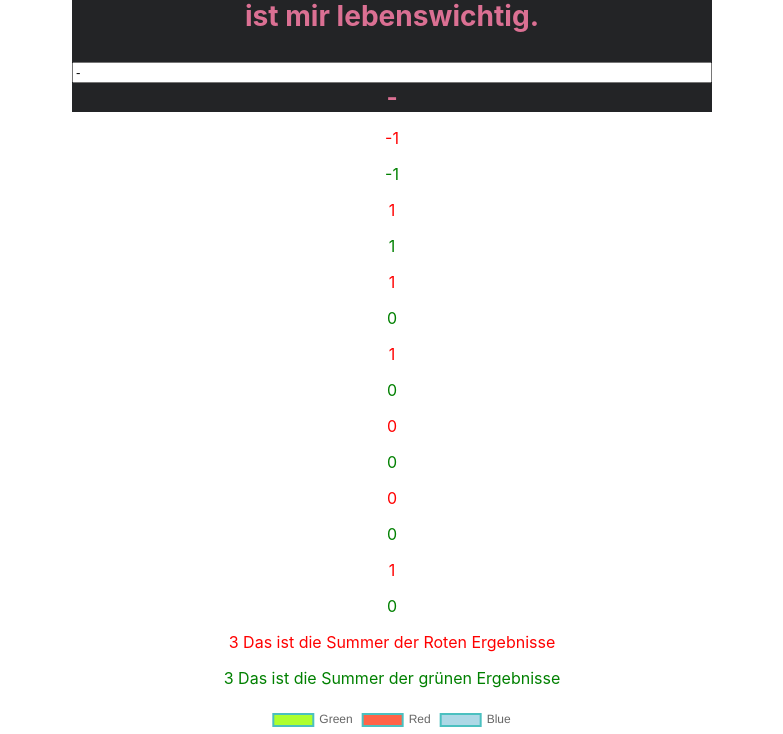
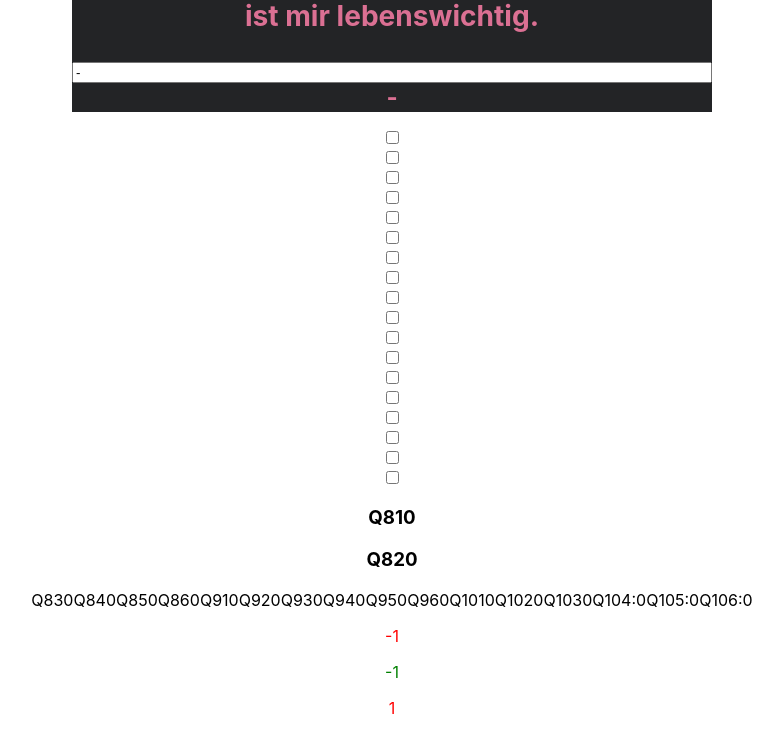
Before and after one commit to jbaltres/struktogram, a React (Create React App) app: page / in a window 1280 px wide. Shown: the part 5245-5979 px from the top of the page, without its empty margins (248-1031 px from the left). Built offline with nearby package versions, Linux system fonts and the light colour scheme.

Commit message:
add the basic function of checkboxes

```diff
--- a/src/components/HelloWorld.js
+++ b/src/components/HelloWorld.js
@@ -19,6 +19,7 @@ import ObjectCalculator7 from "../components/ObjectCalculator7";
 import styled from "styled-components"
 
 import PieChart from './Charts';
+import Checkbox from "../components/Q8to10";
 
 export default function HelloWorld() {
 
@@ -43,6 +44,24 @@ export default function HelloWorld() {
   const [posNum19, setPosNum19] = useState("0");
   const [posNum20, setPosNum20] = useState("+");
   const [posNum21, setPosNum21] = useState("-");
+  const [checked22,setChecked22] = useState(false);
+  const [checked23,setChecked23] = useState(false);
+  const [checked24,setChecked24] = useState(false);
+  const [checked25,setChecked25] = useState(false);
+  const [checked26,setChecked26] = useState(false);
+  const [checked27,setChecked27] = useState(false);
+  const [checked28,setChecked28] = useState(false);
+  const [checked29,setChecked29] = useState(false);
+  const [checked30,setChecked30] = useState(false);
+  const [checked31,setChecked31] = useState(false);
+  const [checked32,setChecked32] = useState(false);
+  const [checked33,setChecked33] = useState(false);
+  const [checked34,setChecked34] = useState(false);
+  const [checked35,setChecked35] = useState(false);
+  const [checked36,setChecked36] = useState(false);
+  const [checked37,setChecked37] = useState(false);
+  const [checked38,setChecked38] = useState(false);
+  const [checked39,setChecked39] = useState(false);
 
   const roteErgebnisse = {
     color: 'red'}
@@ -192,8 +211,34 @@ export default function HelloWorld() {
   console.log(ergebnisRot)
   console.log(ergebnisGruen)
 
-  // -------------------Styling----------------------------------------------------------------
+  // -------------------Question 8----------------------------------------------------------------
 
+  const inputfieldvalue22 = checked22 ? 1 : 0;
+  const inputfieldvalue23 = checked23 ? 2 : 0;
+  const inputfieldvalue24 = checked24 ? 3 : 0;
+  const inputfieldvalue25 = checked25 ? 4 : 0;
+  const inputfieldvalue26 = checked26 ? 5 : 0;
+  const inputfieldvalue27 = checked27 ? 6 : 0;
+
+  // -------------------Question 9----------------------------------------------------------------
+
+  const inputfieldvalue28 = checked28 ? 7 : 0;
+  const inputfieldvalue29 = checked29 ? 8 : 0;
+  const inputfieldvalue30 = checked30 ? 52 : 0;
+  const inputfieldvalue31 = checked31 ? 102 : 0;
+  const inputfieldvalue32 = checked32 ? 202 : 0;
+  const inputfieldvalue33 = checked33 ? 402 : 0;
+
+  // -------------------Question 10----------------------------------------------------------------
+
+  const inputfieldvalue34 = checked34 ? 13 : 0;
+  const inputfieldvalue35 = checked35 ? 33: 0;
+  const inputfieldvalue36 = checked36 ? 53 : 0;
+  const inputfieldvalue37 = checked37 ? 103: 0;
+  const inputfieldvalue38 = checked38 ? 203: 0;
+  const inputfieldvalue39 = checked39 ? 403 : 0;
+
+// -------------------Styling----------------------------------------------------------------
   // Styling Box
 
   const Box = styled.h1`
@@ -318,6 +363,42 @@ const QuestionHead = styled.section`
       setPosNum21={setPosNum21}
   />
   </Box>
+  <Checkbox checked={checked22} setChecked={setChecked22} inputfieldvalue={inputfieldvalue22} />
+  <Checkbox checked={checked23} setChecked={setChecked23} inputfieldvalue={inputfieldvalue23} />
+  <Checkbox checked={checked24} setChecked={setChecked24} inputfieldvalue={inputfieldvalue24} />
+  <Checkbox checked={checked25} setChecked={setChecked25} inputfieldvalue={inputfieldvalue25} />
+  <Checkbox checked={checked26} setChecked={setChecked26} inputfieldvalue={inputfieldvalue26} />
+  <Checkbox checked={checked27} setChecked={setChecked27} inputfieldvalue={inputfieldvalue27} />
+  <Checkbox checked={checked28} setChecked={setChecked28} inputfieldvalue={inputfieldvalue28} />
+  <Checkbox checked={checked29} setChecked={setChecked29} inputfieldvalue={inputfieldvalue29} />
+  <Checkbox checked={checked30} setChecked={setChecked30} inputfieldvalue={inputfieldvalue30} />
+  <Checkbox checked={checked31} setChecked={setChecked31} inputfieldvalue={inputfieldvalue31} />
+  <Checkbox checked={checked32} setChecked={setChecked32} inputfieldvalue={inputfieldvalue32} />
+  <Checkbox checked={checked33} setChecked={setChecked33} inputfieldvalue={inputfieldvalue33} />
+  <Checkbox checked={checked34} setChecked={setChecked34} inputfieldvalue={inputfieldvalue34} />
+  <Checkbox checked={checked35} setChecked={setChecked35} inputfieldvalue={inputfieldvalue35} />
+  <Checkbox checked={checked36} setChecked={setChecked36} inputfieldvalue={inputfieldvalue36} />
+  <Checkbox checked={checked37} setChecked={setChecked37} inputfieldvalue={inputfieldvalue37} />
+  <Checkbox checked={checked38} setChecked={setChecked38} inputfieldvalue={inputfieldvalue38} />
+  <Checkbox checked={checked39} setChecked={setChecked39} inputfieldvalue={inputfieldvalue39} />
+  <h3>Q81{inputfieldvalue22}</h3>
+  <h3>Q82{inputfieldvalue23}</h3>
+Q83{inputfieldvalue24}
+Q84{inputfieldvalue25}
+Q85{inputfieldvalue26}
+Q86{inputfieldvalue27}
+Q91{inputfieldvalue28}
+Q92{inputfieldvalue29}
+Q93{inputfieldvalue30}
+Q94{inputfieldvalue31}
+Q95{inputfieldvalue32}
+Q96{inputfieldvalue33}
+Q101{inputfieldvalue34}
+Q102{inputfieldvalue35}
+Q103{inputfieldvalue36}
+Q104:{inputfieldvalue37}
+Q105:{inputfieldvalue38}
+Q106:{inputfieldvalue39}
   <p style={roteErgebnisse}>{Frage1wertRot}</p>
   <p style={grueneErgebnisse}>{Frage1wertGruen}</p>
   <p style={roteErgebnisse}>{Frage2wertRot}</p>
@@ -443,6 +524,42 @@ const QuestionHead = styled.section`
         setPosNum21={setPosNum21}
     />
     </Box>
+    <Checkbox checked={checked22} setChecked={setChecked22} inputfieldvalue={inputfieldvalue22} />
+    <Checkbox checked={checked23} setChecked={setChecked23} inputfieldvalue={inputfieldvalue23} />
+    <Checkbox checked={checked24} setChecked={setChecked24} inputfieldvalue={inputfieldvalue24} />
+    <Checkbox checked={checked25} setChecked={setChecked25} inputfieldvalue={inputfieldvalue25} />
+    <Checkbox checked={checked26} setChecked={setChecked26} inputfieldvalue={inputfieldvalue26} />
+    <Checkbox checked={checked27} setChecked={setChecked27} inputfieldvalue={inputfieldvalue27} />
+    <Checkbox checked={checked28} setChecked={setChecked28} inputfieldvalue={inputfieldvalue28} />
+    <Checkbox checked={checked29} setChecked={setChecked29} inputfieldvalue={inputfieldvalue29} />
+    <Checkbox checked={checked30} setChecked={setChecked30} inputfieldvalue={inputfieldvalue30} />
+    <Checkbox checked={checked31} setChecked={setChecked31} inputfieldvalue={inputfieldvalue31} />
+    <Checkbox checked={checked32} setChecked={setChecked32} inputfieldvalue={inputfieldvalue32} />
+    <Checkbox checked={checked33} setChecked={setChecked33} inputfieldvalue={inputfieldvalue33} />
+    <Checkbox checked={checked34} setChecked={setChecked34} inputfieldvalue={inputfieldvalue34} />
+    <Checkbox checked={checked35} setChecked={setChecked35} inputfieldvalue={inputfieldvalue35} />
+    <Checkbox checked={checked36} setChecked={setChecked36} inputfieldvalue={inputfieldvalue36} />
+    <Checkbox checked={checked37} setChecked={setChecked37} inputfieldvalue={inputfieldvalue37} />
+    <Checkbox checked={checked38} setChecked={setChecked38} inputfieldvalue={inputfieldvalue38} />
+    <Checkbox checked={checked39} setChecked={setChecked39} inputfieldvalue={inputfieldvalue39} />
+    <h3>Q81{inputfieldvalue22}</h3>
+  <h3>Q82{inputfieldvalue23}</h3>
+Q83{inputfieldvalue24}
+Q84{inputfieldvalue25}
+Q85{inputfieldvalue26}
+Q86{inputfieldvalue27}
+Q91{inputfieldvalue28}
+Q92{inputfieldvalue29}
+Q93{inputfieldvalue30}
+Q94{inputfieldvalue31}
+Q95{inputfieldvalue32}
+Q96{inputfieldvalue33}
+Q101{inputfieldvalue34}
+Q102{inputfieldvalue35}
+Q103{inputfieldvalue36}
+Q104{inputfieldvalue37}
+Q105{inputfieldvalue38}
+Q106{inputfieldvalue39}
     <p style={roteErgebnisse}>{Frage1wertRot}</p>
     <p style={grueneErgebnisse}>{Frage1wertGruen}</p>
     <p style={roteErgebnisse}>{Frage2wertRot}</p>
--- /dev/null
+++ b/src/components/Q8to10.js
@@ -0,0 +1,20 @@
+import React from "react";
+import styled from "styled-components"
+
+
+export default function Checkbox({checked, setChecked, inputfieldvalue }) {
+
+    // Styling Question
+const QuestionBody = styled.section`
+font-size: 16px;
+color: white;
+padding: 0px 20px
+`;
+
+
+  return (
+    <QuestionBody>
+      <input checked={checked} maxLength="1" type="checkbox" onChange={e => setChecked(!checked)} />
+    </QuestionBody>
+  );
+}
```
Also changed, not shown: src/api/Data.js (+21 -0 lines).
